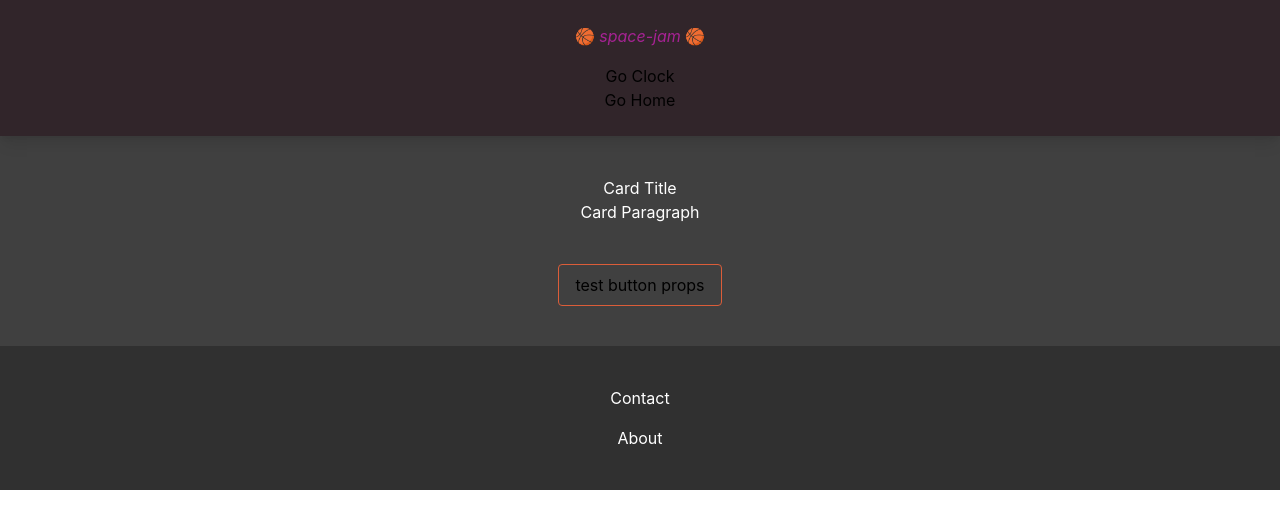
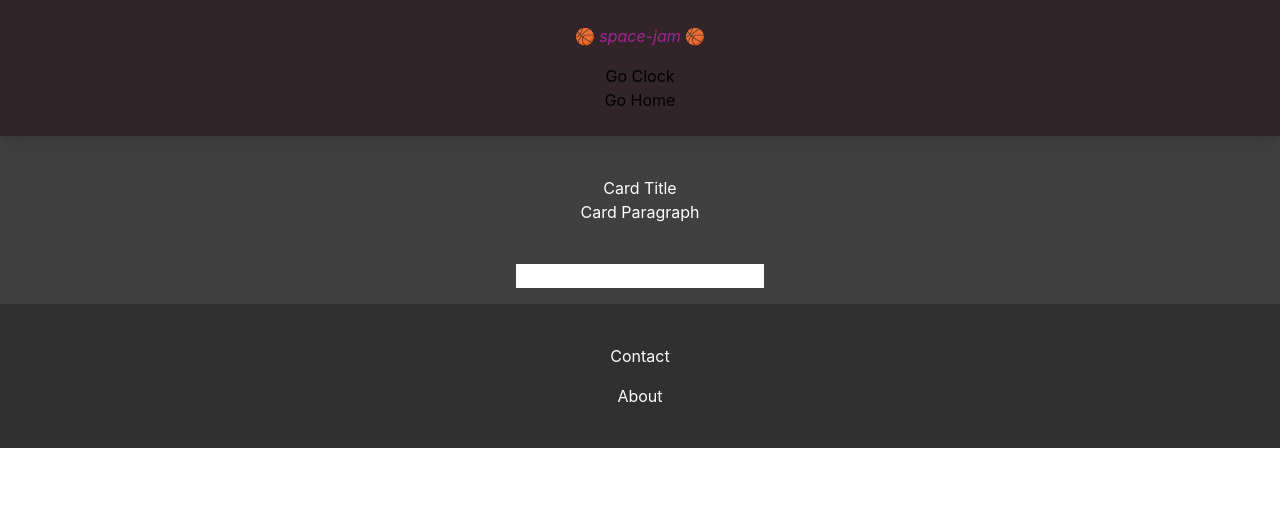
Before and after one commit to will-t-harris/space-jam, a React (Create React App) app: page / in a window 1280 px wide. Shown: the top 528 px of the page. Built offline with nearby package versions, Linux system fonts and the light colour scheme.

Commit message:
feat: add crude input element

```diff
--- a/public/index.html
+++ b/public/index.html
@@ -24,7 +24,7 @@
       work correctly both with client-side routing and a non-root public URL.
       Learn how to configure a non-root public URL by running `npm run build`.
     -->
-    <title>React App</title>
+    <title>Space Jam</title>
   </head>
   <body>
     <noscript>You need to enable JavaScript to run this app.</noscript>
--- a/src/App.tsx
+++ b/src/App.tsx
@@ -1,10 +1,10 @@
 import React from "react";
 import Card from "./components/Card";
-import Button from "./components/Button";
 import Header from "./components/Header";
 import Footer from "./components/Footer";
 import { Switch, Route } from "react-router-dom";
 import Clock from "./components/Clock";
+import Input from "./components/Input";
 
 const App = () => {
   return (
@@ -16,9 +16,9 @@ const App = () => {
         </Route>
         <Route path="/">
           <Card title="Card Title" paragraph="Card Paragraph" />
+          <Input />
         </Route>
       </Switch>
-      <Button text="test button props" />
       <Footer />
     </body>
   );
--- a/src/components/Card.tsx
+++ b/src/components/Card.tsx
@@ -8,7 +8,7 @@ type CardProps = {
 const Card: FunctionComponent<CardProps> = ({ title, paragraph, children }) => (
   <aside>
     <h2 className="text-primaryText pt-10">{title}</h2>
-    <p className="text-primaryText">{paragraph}</p>
+    <p className="text-primaryText pb-10">{paragraph}</p>
     {children}
   </aside>
 );
--- /dev/null
+++ b/src/components/Input.tsx
@@ -0,0 +1,14 @@
+import React, { useState } from "react";
+
+const Input = () => {
+  const [input, setInput] = useState("");
+  return (
+    <input
+      className="mb-4"
+      value={input}
+      onInput={event => setInput((event.target as HTMLInputElement).value)}
+    />
+  );
+};
+
+export default Input;
```
